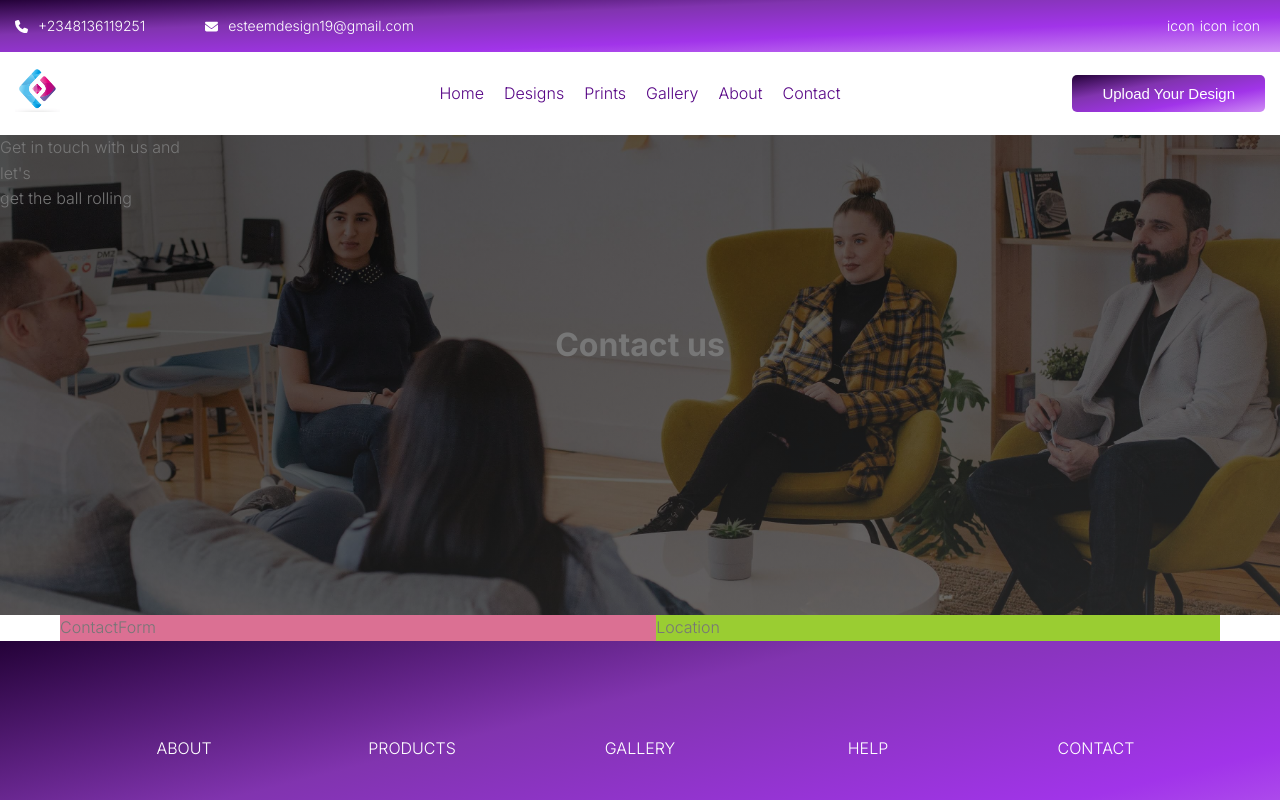
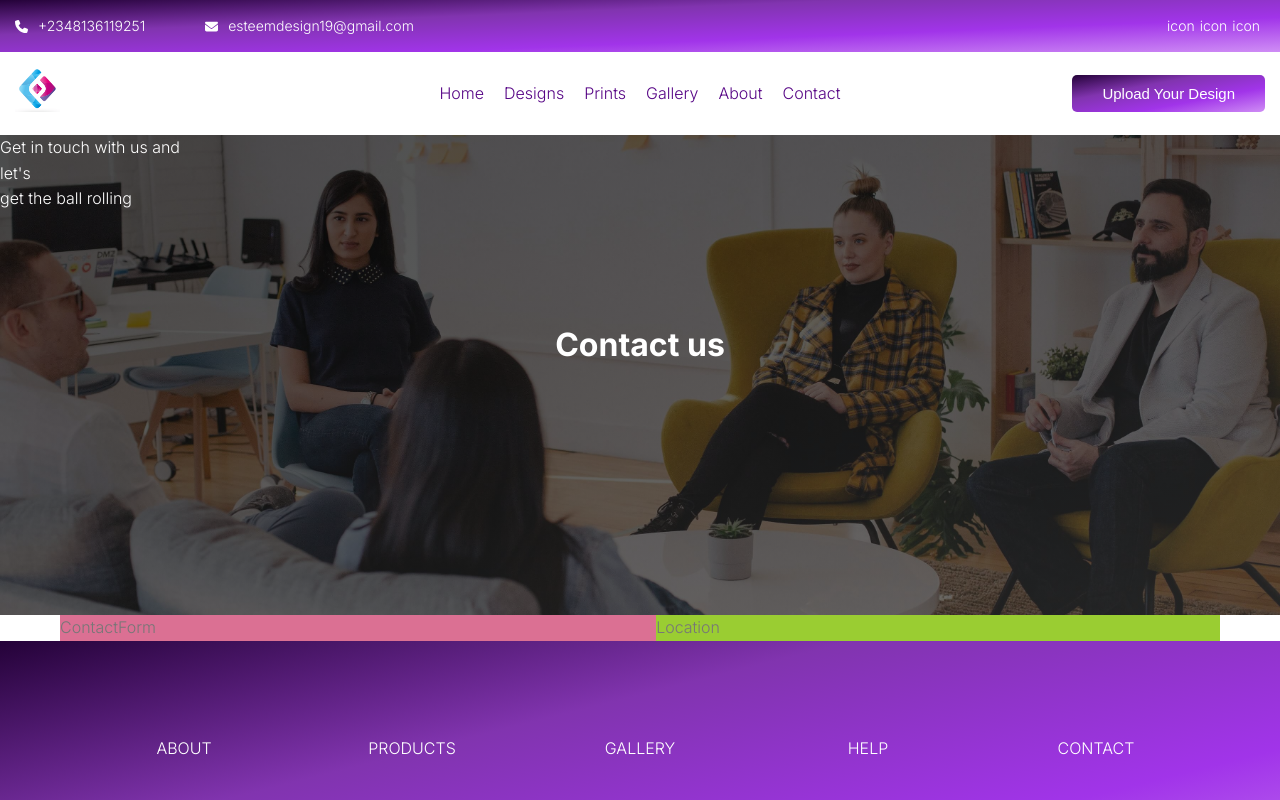
Before and after one commit to esteemayo/next-idesignx, a Next.js app: page /contact in a window 1280 px wide. Shown: the top 800 px of the page. Built offline with nearby package versions, Linux system fonts and the light colour scheme.

Commit message:
fix: add styling

```diff
--- a/src/components/hero/ContactHero.tsx
+++ b/src/components/hero/ContactHero.tsx
@@ -20,6 +20,7 @@ const Header = styled.header`
   grid-template-columns: repeat(6, 1fr);
   row-gap: 1rem;
 
+  color: var(--clr-white);
   background-image: linear-gradient(
       to right bottom,
       rgba(0, 0, 0, 0.7),
```
